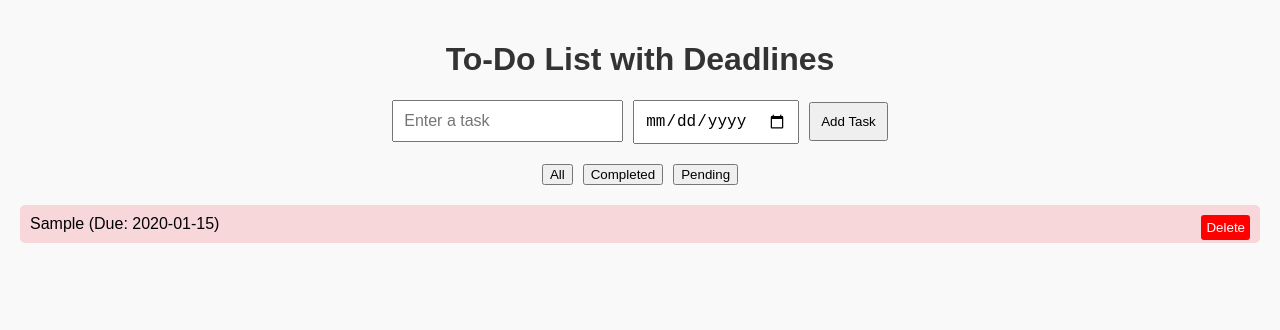
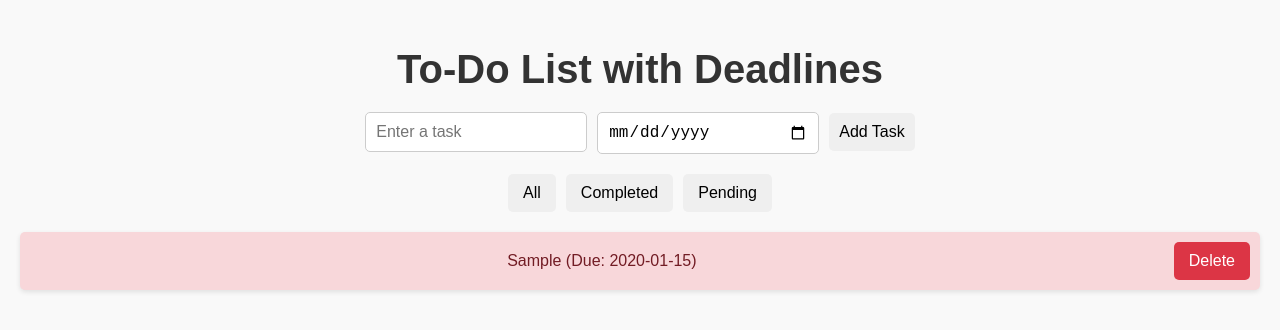
Before and after one commit to tattybubutashtanova/my-new-project, a React (Create React App) app: page / in a window 1280 px wide. Both pictures are taken after typing "Sample", "2020-01-15" into the empty fields and a click on the button "Add Task". Shown: the top 330 px of the page. Built offline with nearby package versions, Linux system fonts and the light colour scheme.

Commit message:
Added improved styling

```diff
--- a/src/App.js
+++ b/src/App.js
@@ -2,7 +2,7 @@ import React, { useState, useEffect } from "react";
 
 function App() {
   const [tasks, setTasks] = useState(() => {
-    // Load tasks from localStorage
+
     const savedTasks = localStorage.getItem("tasks");
     return savedTasks ? JSON.parse(savedTasks) : [];
   });
@@ -11,7 +11,7 @@ function App() {
   const [filter, setFilter] = useState("All");
 
   useEffect(() => {
-    // Save tasks to localStorage whenever they change
+
     localStorage.setItem("tasks", JSON.stringify(tasks));
   }, [tasks]);
 
@@ -74,46 +74,20 @@ function App() {
         </button>
         <button onClick={() => setFilter("Pending")}>Pending</button>
       </div>
-      <ul style={{ listStyle: "none", padding: 0 }}>
+      <ul>
   {filteredTasks.map((task, index) => (
     <li
       key={index}
-            style={{
-              padding: "10px",
-              marginBottom: "10px",
-              background: task.completed ? "#d4edda" : "#f8d7da",
-              borderRadius: "5px",
-              textAlign: "left",
-            }}
+      className={task.completed ? "completed" : "pending"}
     >
-            <div>
-              <span
-                onClick={() => toggleComplete(index)}
-                style={{
-                  textDecoration: task.completed ? "line-through" : "none",
-                  cursor: "pointer",
-                }}
-              >
+      <span onClick={() => toggleComplete(index)}>
         {task.text} (Due: {task.deadline})
       </span>
-              <button
-                onClick={() => deleteTask(index)}
-                style={{
-                  marginLeft: "10px",
-                  background: "red",
-                  color: "white",
-                  border: "none",
-                  borderRadius: "3px",
-                  padding: "5px",
-                  float: "right",
-                }}
-              >
-                Delete
-              </button>
-            </div>
+      <button onClick={() => deleteTask(index)}>Delete</button>
     </li>
   ))}
 </ul>
+
     </div>
   );
 }
--- a/src/index.css
+++ b/src/index.css
@@ -7,4 +7,96 @@ body {
 
 h1 {
   color: #333;
+  font-size: 2.5rem;
+  margin-bottom: 20px;
 }
+
+input[type="text"],
+input[type="date"] {
+  padding: 10px;
+  font-size: 16px;
+  border: 1px solid #ccc;
+  border-radius: 5px;
+  width: 200px;
+  margin-right: 10px;
+}
+
+button {
+  padding: 10px 15px;
+  font-size: 16px;
+  border: none;
+  border-radius: 5px;
+  cursor: pointer;
+}
+
+button:hover {
+  opacity: 0.9;
+}
+
+button:focus {
+  outline: none;
+}
+
+button[type="submit"] {
+  background-color: #007bff;
+  color: white;
+}
+
+button[type="submit"]:hover {
+  background-color: #0056b3;
+}
+
+ul {
+  list-style-type: none;
+  padding: 0;
+}
+
+li {
+  display: flex;
+  justify-content: space-between;
+  align-items: center;
+  padding: 10px;
+  margin-bottom: 10px;
+  background-color: #fff;
+  border-radius: 5px;
+  box-shadow: 0 2px 5px rgba(0, 0, 0, 0.1);
+}
+
+li.completed {
+  background-color: #d4edda;
+  text-decoration: line-through;
+  color: #155724;
+}
+
+li.pending {
+  background-color: #f8d7da;
+  color: #721c24;
+}
+
+li span {
+  flex-grow: 1;
+  cursor: pointer;
+}
+
+li button {
+  background-color: #dc3545;
+  color: white;
+}
+
+li button:hover {
+  background-color: #a71d2a;
+}
+
+.filters {
+  margin-bottom: 20px;
+}
+
+.filters button {
+  background-color: #17a2b8;
+  color: white;
+  margin-right: 10px;
+}
+
+.filters button:hover {
+  background-color: #117a8b;
+}
```
Lines whose indentation alone changed are shown as unchanged.
